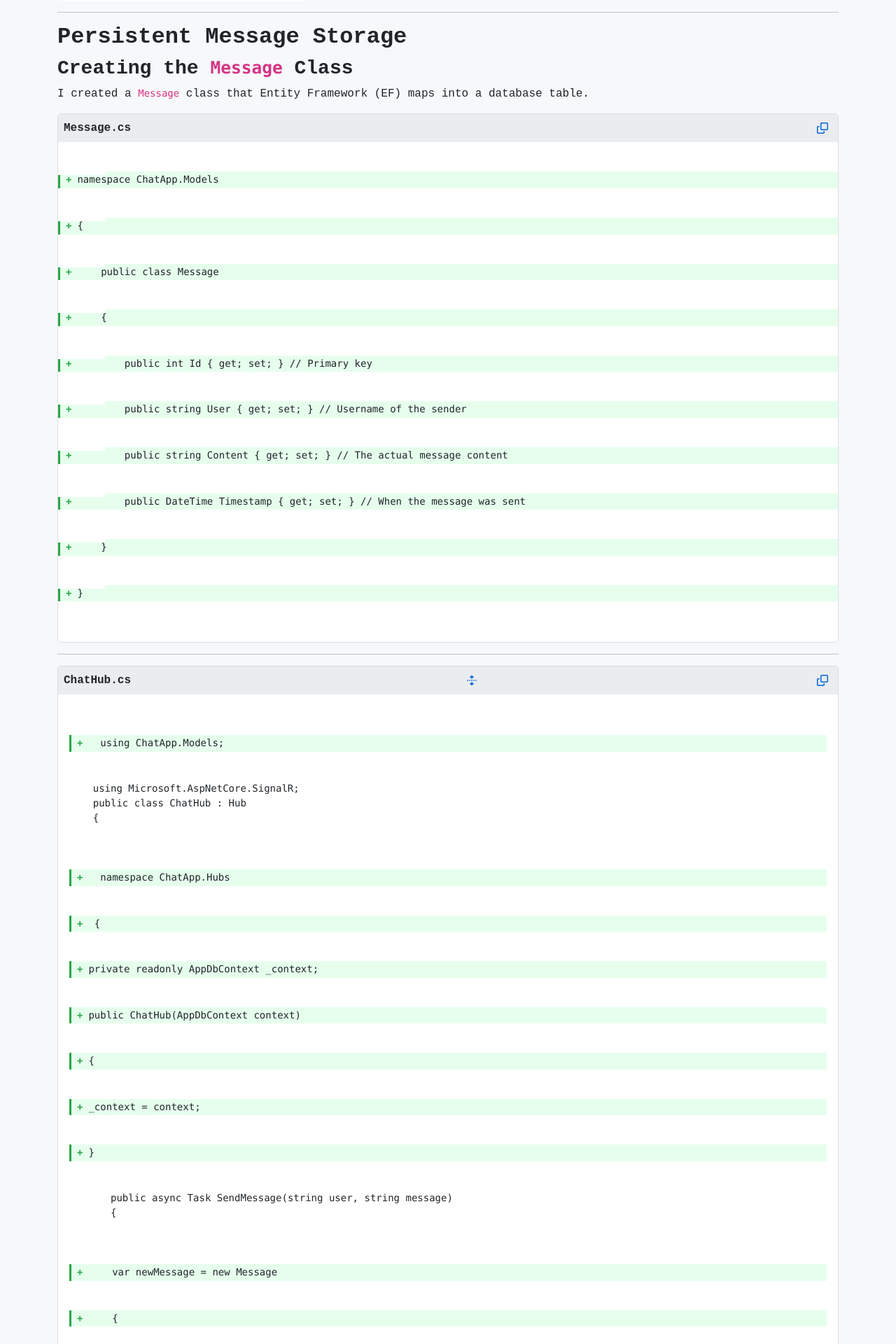
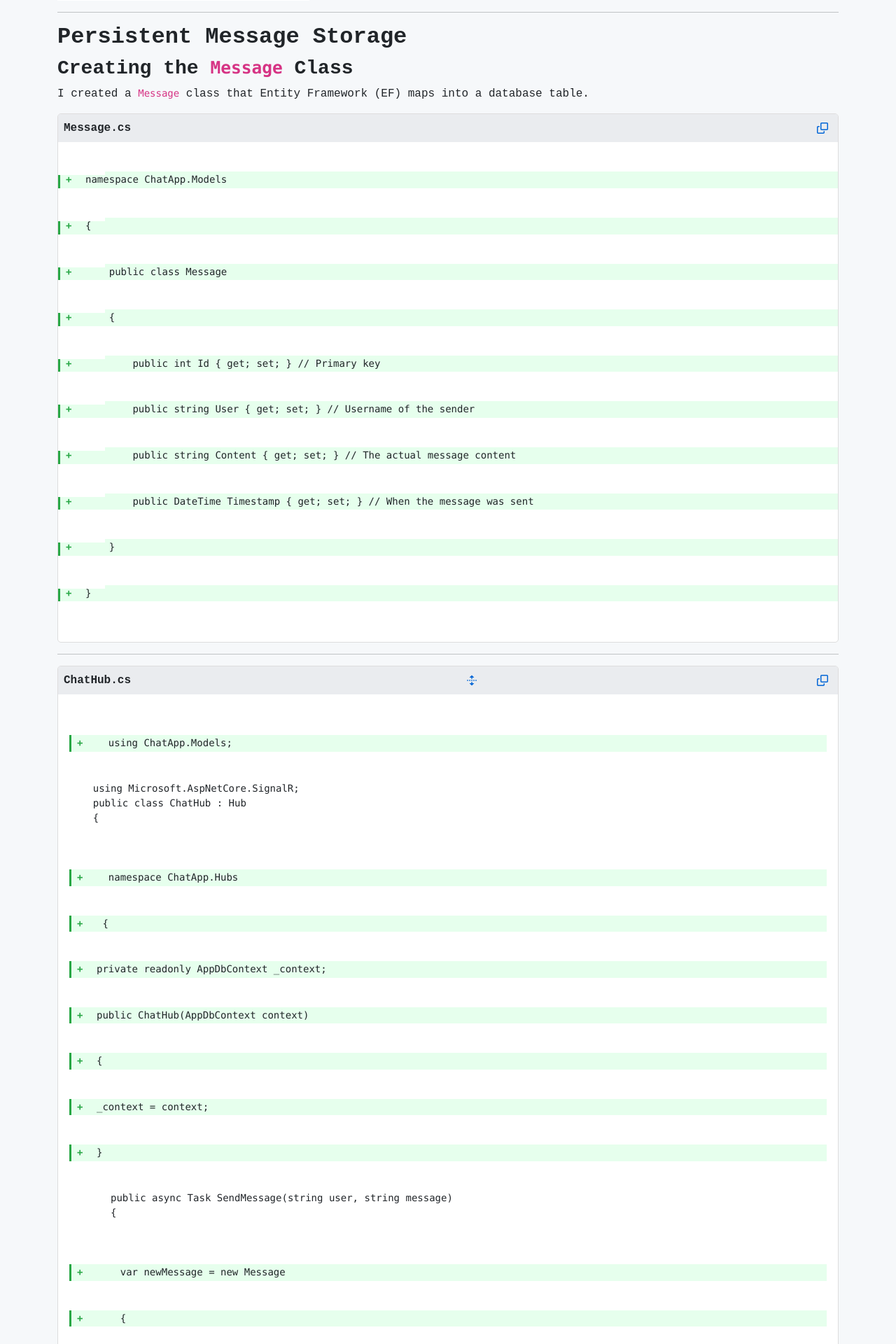
Before and after one commit to JWalshe86/ChatApp, a Jekyll site: the page built from docs/ChatAppPartTwo.md, in a window 1280 px wide. Shown: the part 406-2326 px from the top of the page at 70% size. Built offline with Jekyll 4.4.1, drawn with Linux system fonts in a browser that asks for light colours.

Commit message:
Update custom.css

```diff
--- a/docs/assets/css/custom.css
+++ b/docs/assets/css/custom.css
@@ -43,11 +43,11 @@
 
 .added-line {
     background: #e6ffed; /* Light green for added lines */
-    display: flex;
-    align-items: center;
+    display: block; /* Ensures full-width background */
     padding: 2px 8px;
     border-left: 3px solid #28a745;
-    line-height: 1.4; /* Reduced line height to match GitHub */
+    line-height: 1.4; /* Adjusts spacing to match GitHub */
+    white-space: pre-wrap; /* Keeps formatting and line wrapping */
 }
 
 .added-line::before {
@@ -55,6 +55,8 @@
     color: #28a745;
     margin-right: 8px;
     font-weight: bold;
+    display: inline-block; /* Keeps the + symbol aligned properly */
+    width: 20px; /* Adds spacing so the code aligns well */
 }
 
 .original-code {
```
